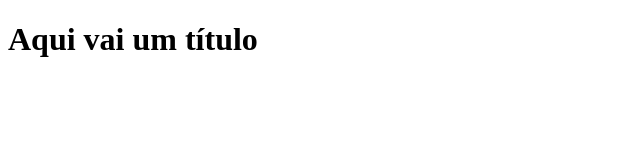
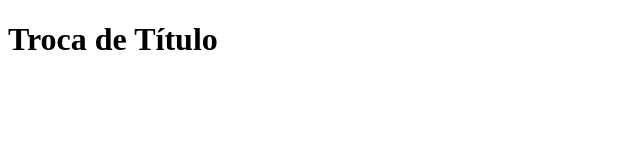
Before and after one commit to yancarneiro/atividadegithub, a plain HTML site: page index.html in a window 1280 px wide. Shown: the whole page, without its empty margins (0-640 px from the left). Drawn offline with Linux system fonts and the light colour scheme.

Commit message:
segundo commit

```diff
--- a/index.html
+++ b/index.html
@@ -5,6 +5,6 @@
         <meta charset="utf-8">
     </head>
     <body>
-        <h1>Aqui vai um título</h1>
+        <h1>Troca de Título</h1>
     </body>
 </html>
```
